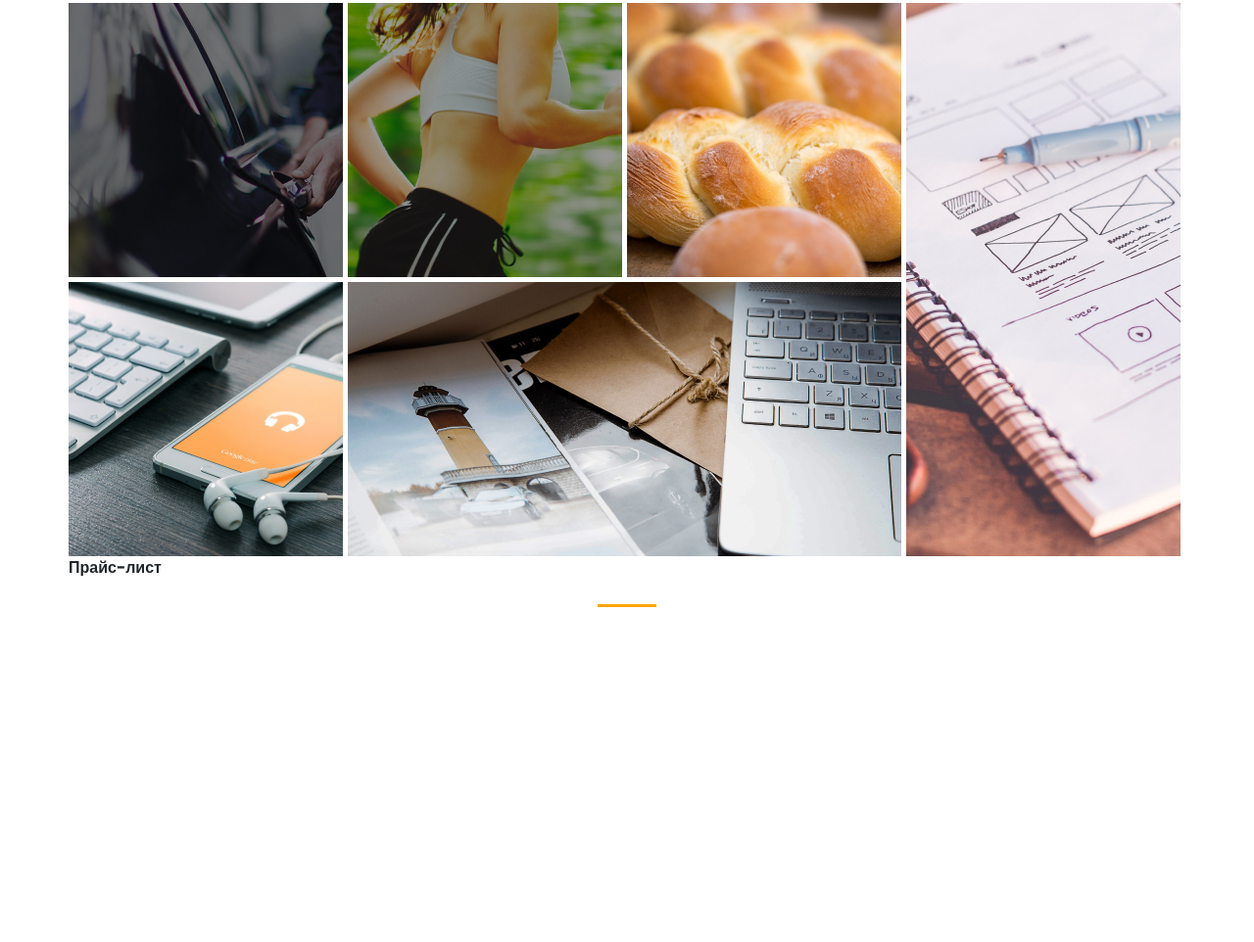
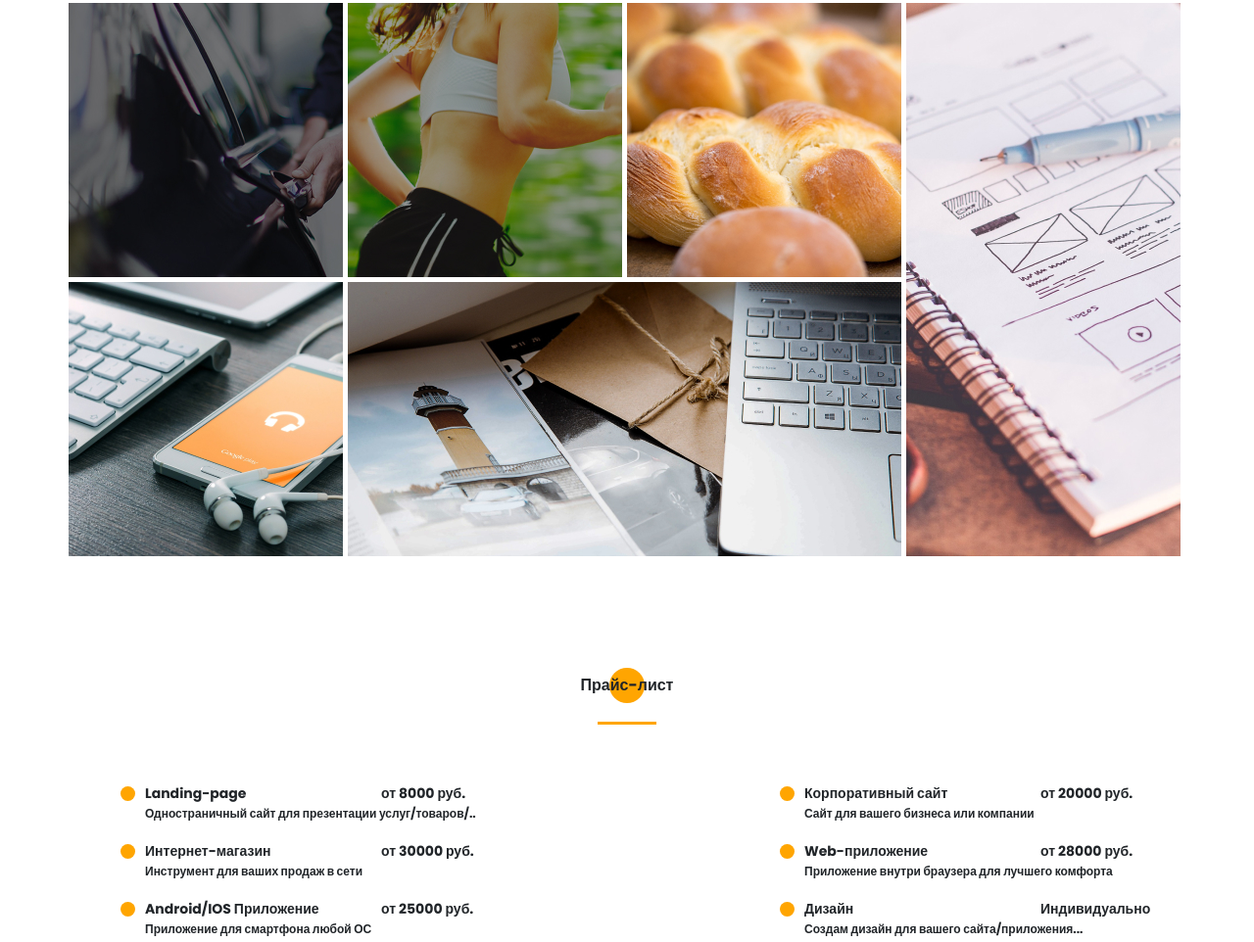
Before and after one commit to wusnoop/portfolio, a website: page src/index.html in a window 1280 px wide. Shown: the part 3648-4610 px from the top of the page at 98% size. Before the commit the page ends 4268 px from the top, so only its background shows below. Drawn offline with nearby package versions, Linux system fonts and the light colour scheme; files that its build step writes are made by us from their sources; files whose address does not match are found by name.

Commit message:
price complete

```diff
--- a/src/index.html
+++ b/src/index.html
@@ -368,6 +368,38 @@
         <div class="container">
             <h2 class="title title__fz16 price__title">Прайс-лист</h2>
             <div class="divider"></div>
+            <div class="price__wrapper">
+                <div class="price__items">
+                    <div class="price__items-name">Landing-page</div>
+                    <div class="price__items-sell">от 8000 руб.</div>
+                    <div class="price__items-text title title__fz12">Одностраничный сайт для презентации услуг/товаров/..</div>
+                </div>
+                <div class="price__items">
+                    <div class="price__items-name">Корпоративный сайт</div>
+                    <div class="price__items-sell">от 20000 руб.</div>
+                    <div class="price__items-text title title__fz12">Сайт для вашего бизнеса или компании</div>
+                </div>
+                <div class="price__items">
+                    <div class="price__items-name">Интернет-магазин</div>
+                    <div class="price__items-sell">от 30000 руб.</div>
+                    <div class="price__items-text title title__fz12">Инструмент для ваших продаж в сети</div>
+                </div>
+                <div class="price__items">
+                    <div class="price__items-name">Web-приложение</div>
+                    <div class="price__items-sell">от 28000 руб.</div>
+                    <div class="price__items-text title title__fz12">Приложение внутри браузера для лучшего комфорта</div>
+                </div>
+                <div class="price__items">
+                    <div class="price__items-name">Android/IOS Приложение</div>
+                    <div class="price__items-sell">от 25000 руб.</div>
+                    <div class="price__items-text title title__fz12">Приложение для смартфона любой ОС</div>
+                </div>
+                <div class="price__items">
+                    <div class="price__items-name">Дизайн</div>
+                    <div class="price__items-sell">Индивидуально</div>
+                    <div class="price__items-text title title__fz12">Создам дизайн для вашего сайта/приложения...</div>
+                </div>
+            </div>
         </div>
     </section>
 
--- /dev/null
+++ b/src/sass/blocks/_price.scss
@@ -0,0 +1,52 @@
+.price {
+    padding-top: 120px;
+    &__title {
+        position: relative;
+        text-align: center;
+        @include before_circle;
+        &:before {
+            left: 50%;
+            transform: translateX(-50%);
+        }
+    }
+    &__wrapper {
+        padding: 60px 48px 0 53px;
+        display: grid;
+        grid-template-columns: repeat(2, 366px);
+        grid-template-rows: repeat(3, 44px);
+        row-gap: 15px;
+        justify-content: space-between;
+
+    }
+    &__items {
+        padding-left: 25px;
+        position: relative;
+        display: grid;
+        grid-template-columns: 200px 100px;
+        grid-template-rows: 22px 22px;
+        justify-content: space-between;
+        align-content: space-between;
+        &::before {
+            content: '';
+            width: 15px;
+            height: 15px;
+            background-color: $main-color;
+            border-radius: 100%;
+            position: absolute;
+            top: 3px;
+       }
+        &-name {
+            font-weight: bold;
+            font-size: 14px;
+            line-height: 21px
+        }
+        &-sell {
+            font-weight: bold;
+            font-size: 14px;
+            line-height: 21px;
+        }
+        &-text {
+            grid-column: 1 / 3;
+        }
+    }
+}
--- a/src/sass/style.scss
+++ b/src/sass/style.scss
@@ -28,3 +28,4 @@
 @import 'blocks/resume';
 @import 'blocks/about';
 @import 'blocks/portfolio';
+@import 'blocks/price';
```
Also changed, not shown: dist/css/style.min.css, dist/index.html.
